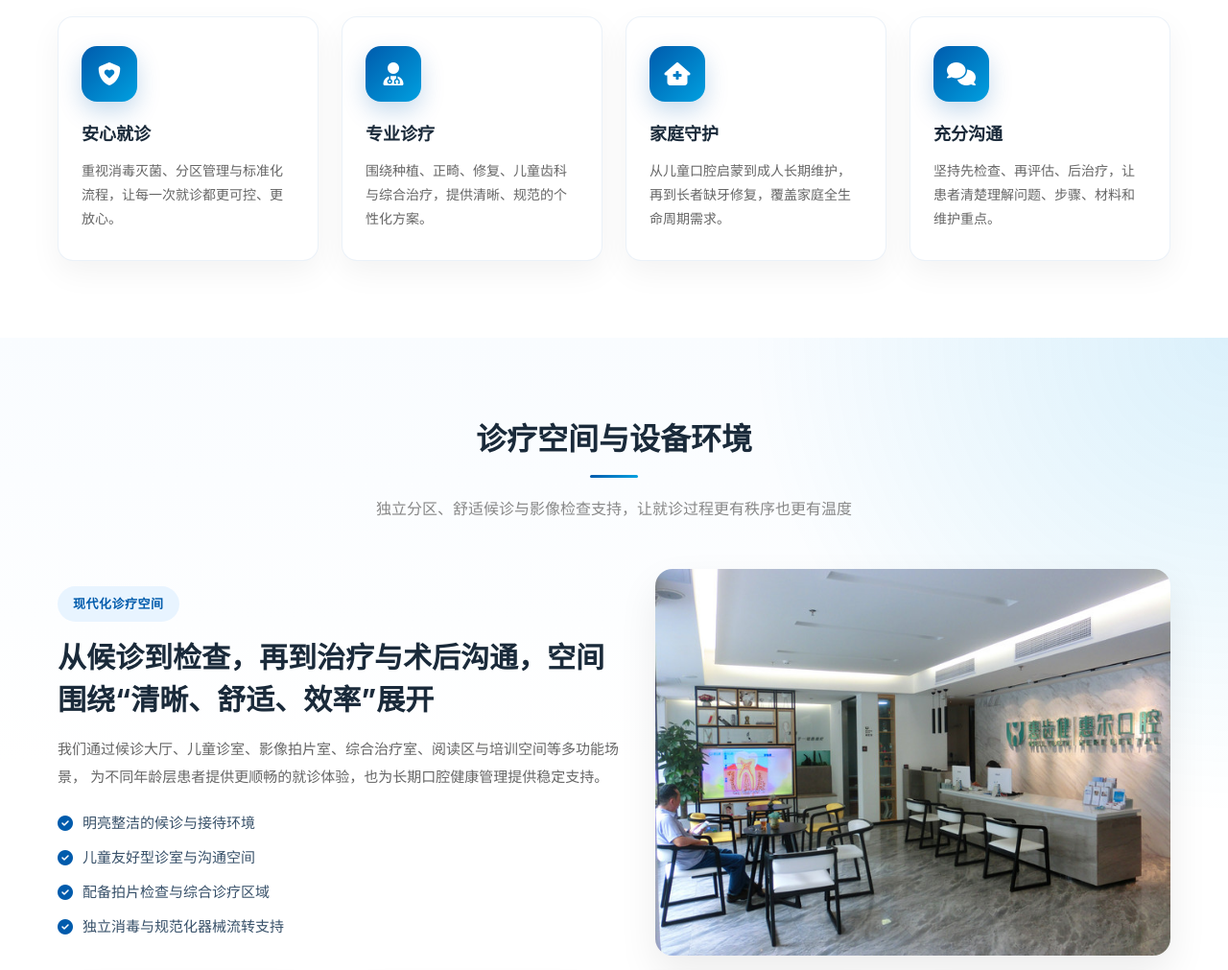
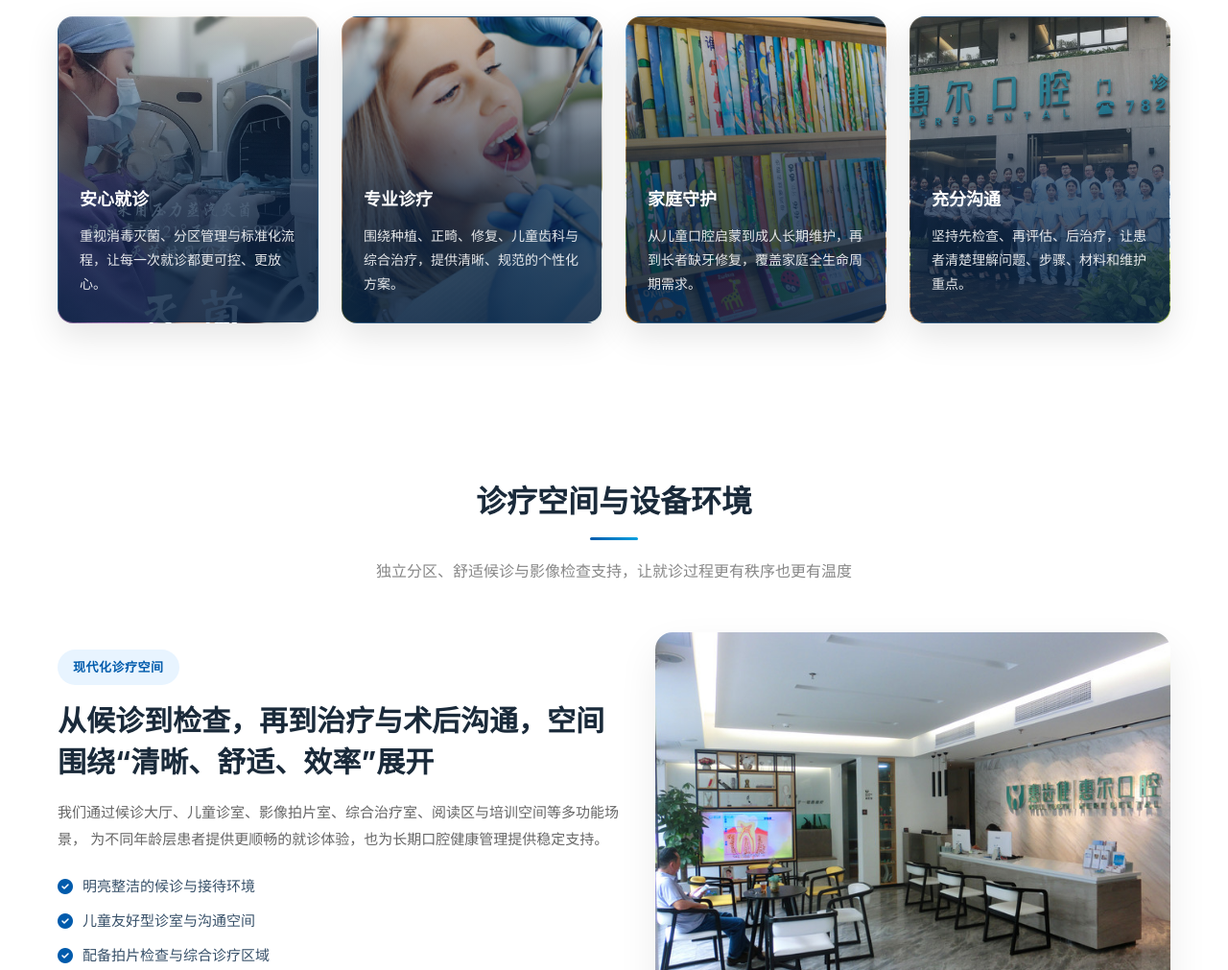
Before and after one commit to 018lin/webYA-PLUS, a plain HTML site: page about.html in a window 1280 px wide. Shown: the part 1220-2231 px from the top of the page at 96% size. Drawn offline with Linux system fonts and the light colour scheme.

Commit message:
Refresh about page visual sections

```diff
--- a/about.html
+++ b/about.html
@@ -100,23 +100,19 @@
             <p>以预防为先、以规范为本、以体验为重，建立更长期的口腔健康关系</p>
         </div>
         <div class="about-pillars">
-            <article class="about-pillar fade-in">
-                <div class="about-pillar-icon"><i class="fas fa-shield-heart"></i></div>
+            <article class="about-pillar about-pillar-safe fade-in">
                 <h4>安心就诊</h4>
                 <p>重视消毒灭菌、分区管理与标准化流程，让每一次就诊都更可控、更放心。</p>
             </article>
-            <article class="about-pillar fade-in">
-                <div class="about-pillar-icon"><i class="fas fa-user-doctor"></i></div>
+            <article class="about-pillar about-pillar-professional fade-in">
                 <h4>专业诊疗</h4>
                 <p>围绕种植、正畸、修复、儿童齿科与综合治疗，提供清晰、规范的个性化方案。</p>
             </article>
-            <article class="about-pillar fade-in">
-                <div class="about-pillar-icon"><i class="fas fa-house-medical"></i></div>
+            <article class="about-pillar about-pillar-family fade-in">
                 <h4>家庭守护</h4>
                 <p>从儿童口腔启蒙到成人长期维护，再到长者缺牙修复，覆盖家庭全生命周期需求。</p>
             </article>
-            <article class="about-pillar fade-in">
-                <div class="about-pillar-icon"><i class="fas fa-comments"></i></div>
+            <article class="about-pillar about-pillar-communication fade-in">
                 <h4>充分沟通</h4>
                 <p>坚持先检查、再评估、后治疗，让患者清楚理解问题、步骤、材料和维护重点。</p>
             </article>
@@ -219,50 +215,26 @@
                 <figcaption>行业协会任职</figcaption>
             </figure>
             <figure class="honor-card fade-in">
-                <img src="images/荣誉/专家合照.jpg" alt="惠尔口腔专家团队合照">
-                <figcaption>专家团队展示</figcaption>
+                <img src="images/荣誉/诊所荣誉03.jpg" alt="惠尔口腔诊所荣誉证书展示">
+                <figcaption>诊所荣誉证书</figcaption>
             </figure>
             <figure class="honor-card fade-in">
-                <img src="images/医生团队获奖名单.jpg" alt="惠尔口腔医生团队获奖名单">
-                <figcaption>团队获奖成果</figcaption>
+                <img src="images/荣誉/诊所荣誉04.jpg" alt="惠尔口腔诊所荣誉展示">
+                <figcaption>诊所荣誉展示</figcaption>
+            </figure>
+            <figure class="honor-card fade-in">
+                <img src="images/荣誉/诊所荣誉05.jpg" alt="惠尔口腔诊所荣誉资质">
+                <figcaption>资质与荣誉</figcaption>
+            </figure>
+            <figure class="honor-card fade-in">
+                <img src="images/荣誉/诊所荣誉06.jpg" alt="惠尔口腔诊所荣誉奖项">
+                <figcaption>荣誉奖项展示</figcaption>
             </figure>
         </div>
     </div>
 </section>
 
-<!-- ===================== PROCESS ===================== -->
-<section class="section bg-light">
-    <div class="container">
-        <div class="section-title fade-in">
-            <h2>就诊服务流程</h2>
-            <p>从预约咨询到复诊维护，尽量把每个环节解释清楚、安排顺畅</p>
-        </div>
-        <div class="process-grid">
-            <article class="process-card fade-in">
-                <span class="step">01</span>
-                <h4>预约咨询</h4>
-                <p>通过电话或到院登记说明需求，初步了解症状、时间安排与医生方向。</p>
-            </article>
-            <article class="process-card fade-in">
-                <span class="step">02</span>
-                <h4>口腔检查</h4>
-                <p>结合口内检查与必要拍片，明确问题位置、程度与治疗优先级。</p>
-            </article>
-            <article class="process-card fade-in">
-                <span class="step">03</span>
-                <h4>方案沟通</h4>
-                <p>围绕治疗方式、材料选择、周期安排与注意事项进行充分说明。</p>
-            </article>
-            <article class="process-card fade-in">
-                <span class="step">04</span>
-                <h4>治疗维护</h4>
-                <p>完成阶段治疗后给出护理建议与复诊提醒，形成长期口腔管理闭环。</p>
-            </article>
-        </div>
-    </div>
-</section>
 
-<!-- ===================== CTA ===================== -->
 
 
 <!-- ===================== FOOTER ===================== -->
--- a/css/style.css
+++ b/css/style.css
@@ -592,44 +592,61 @@ img { max-width: 100%; display: block; }
     gap: 24px;
 }
 .about-pillar {
-    background: #fff;
+    position: relative;
+    overflow: hidden;
     border-radius: 16px;
-    padding: 30px 24px;
-    box-shadow: 0 12px 32px rgba(0,0,0,0.05);
-    border: 1px solid rgba(0,91,172,0.08);
+    min-height: 320px;
+    padding: 28px 22px;
+    background-color: #0f3d69;
+    background-position: center center;
+    background-repeat: no-repeat;
+    background-size: cover;
+    box-shadow: 0 14px 34px rgba(0,0,0,0.10);
+    border: 1px solid rgba(255,255,255,0.12);
     transition: transform 0.35s ease, box-shadow 0.35s ease;
+    display: flex;
+    flex-direction: column;
+    justify-content: flex-end;
 }
 .about-pillar:hover {
     transform: translateY(-8px);
-    box-shadow: 0 18px 42px rgba(0,91,172,0.12);
-}
-.about-pillar-icon {
-    width: 58px;
-    height: 58px;
-    border-radius: 16px;
-    background: linear-gradient(135deg, #005BAC, #00A0E0);
+    box-shadow: 0 22px 48px rgba(0,0,0,0.18);
+}
+.about-pillar::before {
+    content: "";
+    position: absolute;
+    inset: 0;
+    background: linear-gradient(180deg, rgba(8,34,66,0.12) 0%, rgba(8,34,66,0.72) 58%, rgba(8,34,66,0.86) 100%);
+    z-index: 0;
+}
+.about-pillar h4 {
+    position: relative;
+    z-index: 1;
+    font-size: 18px;
     color: #fff;
-    display: flex;
-    align-items: center;
-    justify-content: center;
-    font-size: 24px;
-    margin-bottom: 20px;
-    box-shadow: 0 10px 24px rgba(0,91,172,0.22);
-}
-.about-pillar h4 {
-    font-size: 18px;
-    color: #1a2a3a;
     margin-bottom: 10px;
 }
 .about-pillar p {
+    position: relative;
+    z-index: 1;
     font-size: 14px;
-    color: #666;
+    color: rgba(255,255,255,0.88);
     line-height: 1.8;
 }
+.about-pillar-safe {
+    background-image: url('../images/操作安全规范/image_33.jpg');
+}
+.about-pillar-professional {
+    background-image: url('../images/服务项目/微创拔牙/微创拔牙示意.jpg');
+}
+.about-pillar-family {
+    background-image: url('../images/诊所环境/儿童娱乐区.jpg');
+}
+.about-pillar-communication {
+    background-image: url('../images/18_nav_doctors.jpg');
+}
 .about-facility-section {
-    background:
-        radial-gradient(circle at top right, rgba(0,160,224,0.12), transparent 30%),
-        linear-gradient(180deg, #f9fcff 0%, #ffffff 42%);
+    background: #ffffff;
 }
 .facility-hero {
     display: grid;
```
